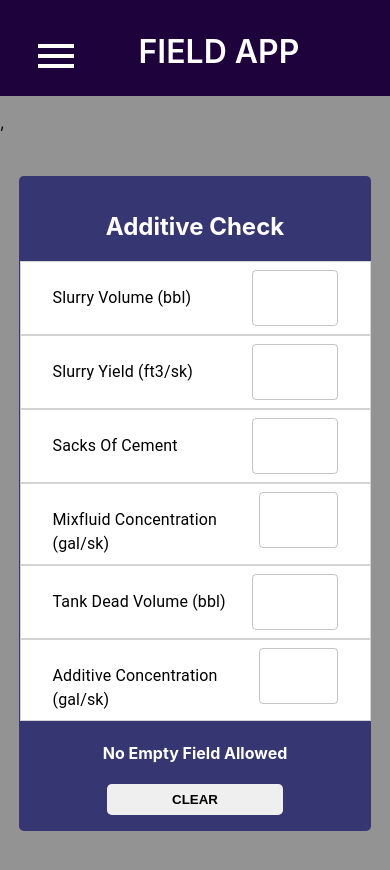
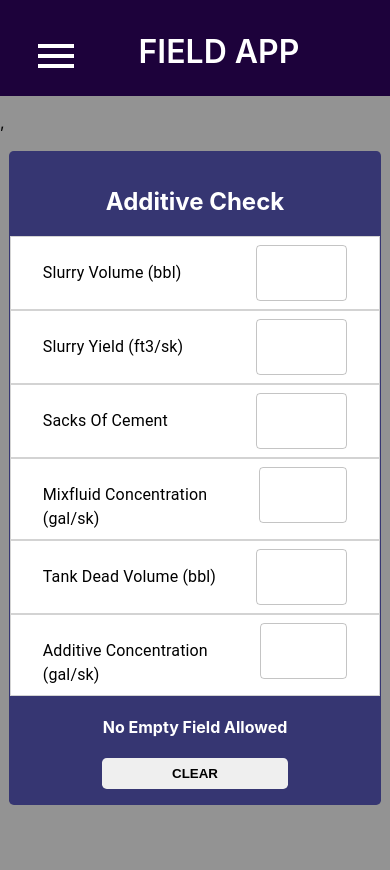
Before and after one commit to Alexcoder/riglex, a React (Create React App) app: page /select/additive in a window 390 px wide. Shown: the top 870 px of the page. Built offline with nearby package versions, Linux system fonts and the light colour scheme.

Commit message:
refactor additive css

```diff
--- a/src/components/Additive/Additive.css
+++ b/src/components/Additive/Additive.css
@@ -38,20 +38,41 @@
         margin-top: -2rem;
     }
     .additive-container >div{
+        position: fixed;
         width:90%;
-        margin: 1rem 0rem 2rem 0rem;
+        margin-top: -15rem;
         padding: 1rem 0.05rem;
     }
 }
 
 @media screen and (max-width: 620px){
     .additive-container{
+        /* position: fixed; */
         margin-top: -1rem;
     }
     .additive-container >div{
+        position: fixed;
         width:90%;
-        margin-top: 0.2rem;
+        margin-top: -8rem;
     }
 
 
 }
+@media screen and (max-width: 420px){
+    .additive-container{
+        margin-top: -1rem;
+    }
+    .additive-container >div{
+        position: fixed;
+        width:90%;
+        margin-top: -12rem;
+    }
+
+
+}
+@media screen and (max-width: 390px){
+    .additive-container >div{
+        width:95%;
+        margin-top: -5rem;
+    }
+}
```
